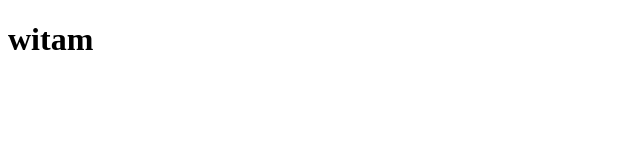
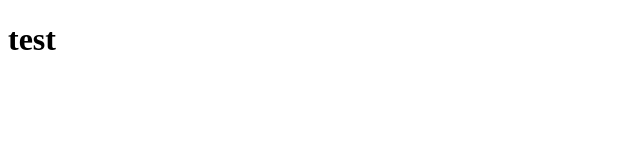
Before and after one commit to filekk/czepiel-dev, a plain HTML site: page website/index.html in a window 1280 px wide. Shown: the full height of the page, 0-640 px from the left. Drawn offline with Linux system fonts and the light colour scheme.

```diff
--- a/index.html
+++ b/website/index.html
@@ -6,6 +6,6 @@
     <title>czepiel.dev</title>
 </head>
 <body>
-    <h1>witam</h1>
+    <h1>test</h1>
 </body>
 </html>
```
Also changed, not shown: .github/workflows/deploy.yml (added), website/style.css (added), 3 other files.
